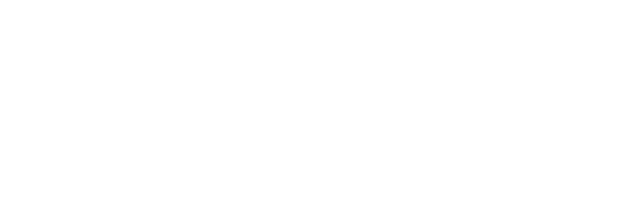
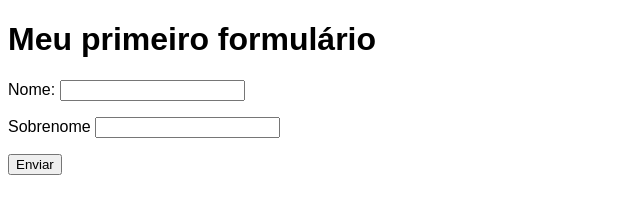
Before and after one commit to Lucasefd/html-css, a plain HTML site: page exercicios/ex013 formulario/form.html in a window 1280 px wide. Shown: the whole page, without its empty margins (0-640 px from the left). Drawn offline with Linux system fonts and the light colour scheme.

Commit message:
exercicio form

```diff
--- a/exercicios/ex013 formulario/form.html
+++ b/exercicios/ex013 formulario/form.html
@@ -12,5 +12,11 @@
     </style>
 </head>
 <body>
+    <h1>Meu primeiro formulário</h1>
+    <form autocomplete="off" method="post">
+        <p><label for="inome">Nome:</label> <input type="text" name="nome" id="inome"></p>
+        <p><label for="isobrenome">Sobrenome</label> <input type="text" name="sobrenome" id="isobrenome"></p>
+        <p><input type="submit" value="Enviar"></p>
+    </form>
 </body>
 </html>
```
